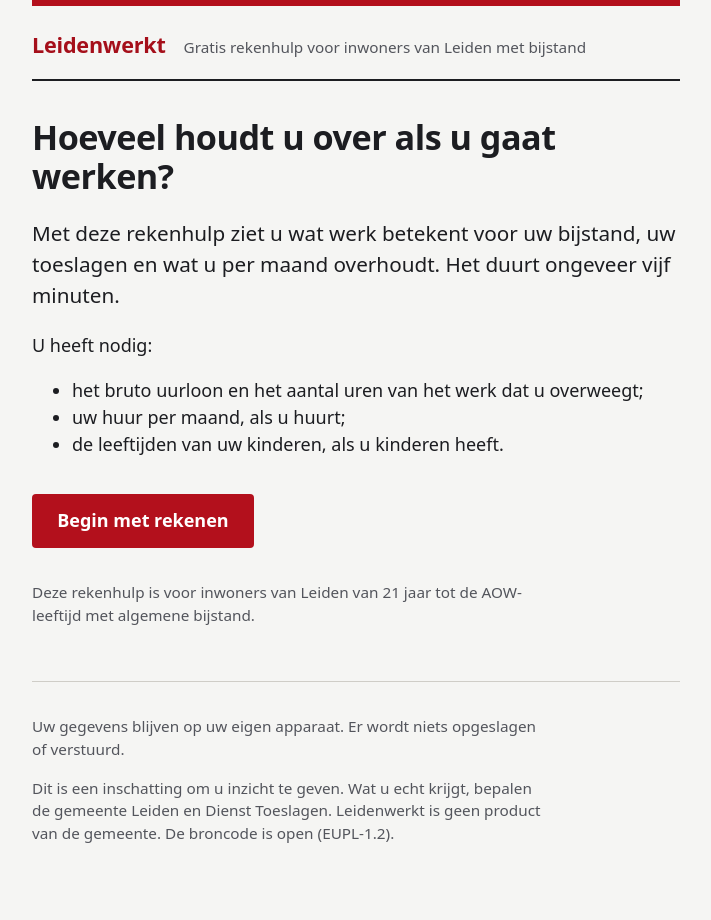
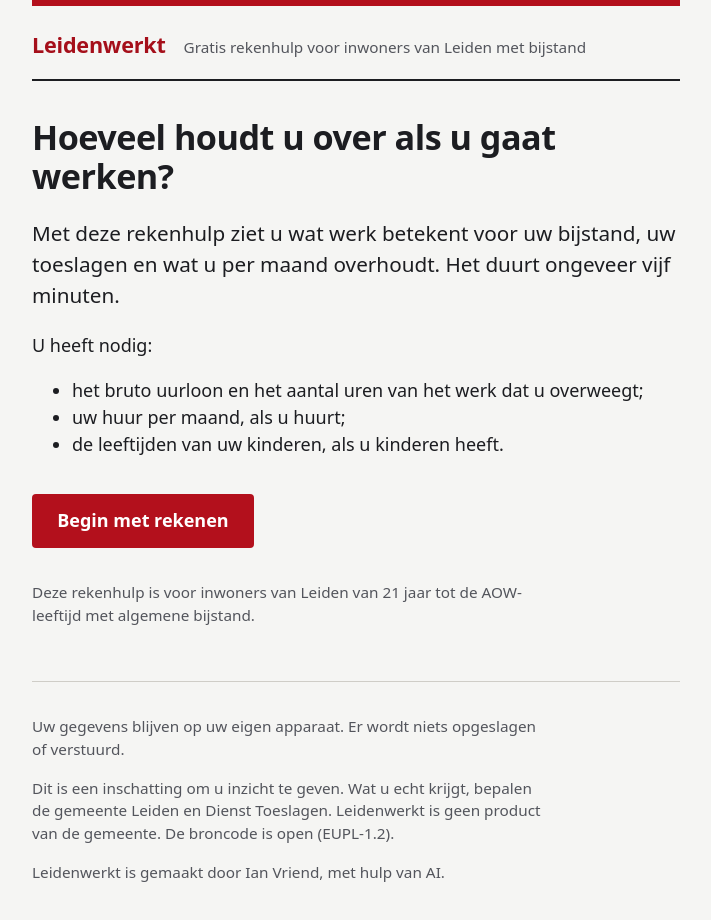
Before and after one commit to ISVISVISV/Leidenwerkt, a React (Vite) app in the folder app/: page / in a window 1280 px wide. Shown: the top 920 px of the page, without its empty margins (284-995 px from the left). Built offline with nearby package versions, Linux system fonts and the light colour scheme.

Commit message:
Makersvermelding in disclaimer en README

```diff
--- a/app/src/App.tsx
+++ b/app/src/App.tsx
@@ -81,6 +81,7 @@ export function App() {
           Dit is een inschatting om u inzicht te geven. Wat u echt krijgt, bepalen de gemeente Leiden en Dienst Toeslagen.
           Leidenwerkt is geen product van de gemeente. De broncode is open (EUPL-1.2).
         </p>
+        <p>Leidenwerkt is gemaakt door Ian Vriend, met hulp van AI.</p>
       </footer>
     </div>
   );
--- a/publiccode.yml
+++ b/publiccode.yml
@@ -25,7 +25,7 @@ legal:
 maintenance:
   type: community
   contacts:
-    - name: Beheerder Leidenwerkt
+    - name: Ian Vriend
 localisation:
   localisationReady: false
   availableLanguages:
```
Also changed, not shown: 1 other file (tests, documents, lock files or other folders).
